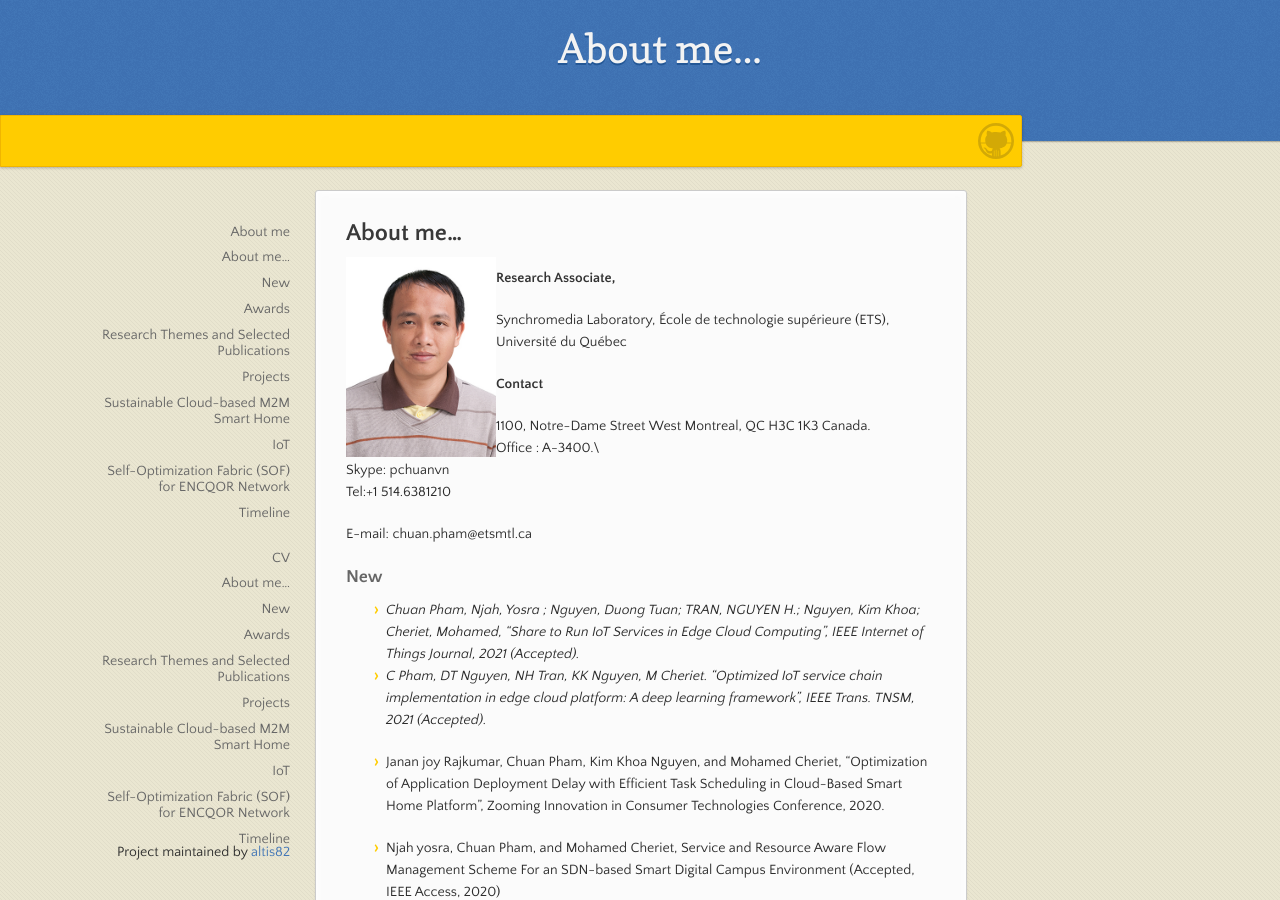
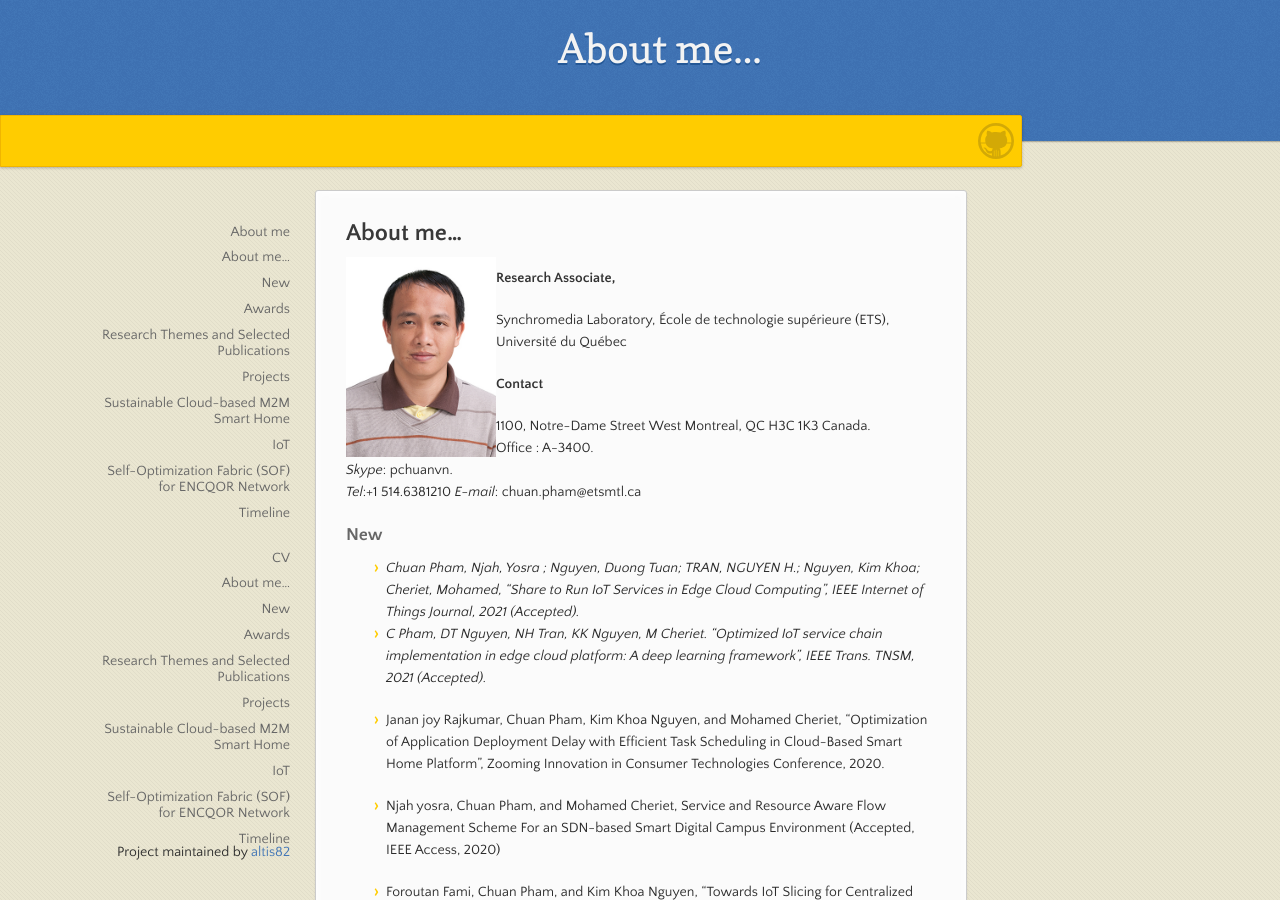
Before and after one commit to altis82/pchuanvn.github.io, a Jekyll site: the page built from index.md, in a window 1280 px wide and 900 px high. Built offline with Jekyll 4.4.1, drawn with Linux system fonts in a browser that asks for light colours; our own code applies the rules of GitHub Pages for plain Markdown files; part of the change alters nothing that is shown.

```diff
--- a/index.md
+++ b/index.md
@@ -10,10 +10,9 @@ Synchromedia Laboratory, École de technologie supérieure (ETS), Université du
 
 1100, Notre-Dame Street West Montreal, QC H3C 1K3 Canada.\
 Office : A-3400.\
-Skype: pchuanvn\
-Tel:+1 514.6381210
-
-E-mail: chuan.pham@etsmtl.ca
+*Skype*: pchuanvn.\
+*Tel*:+1 514.6381210
+*E-mail*: chuan.pham@etsmtl.ca
 
 ### New
 
```
